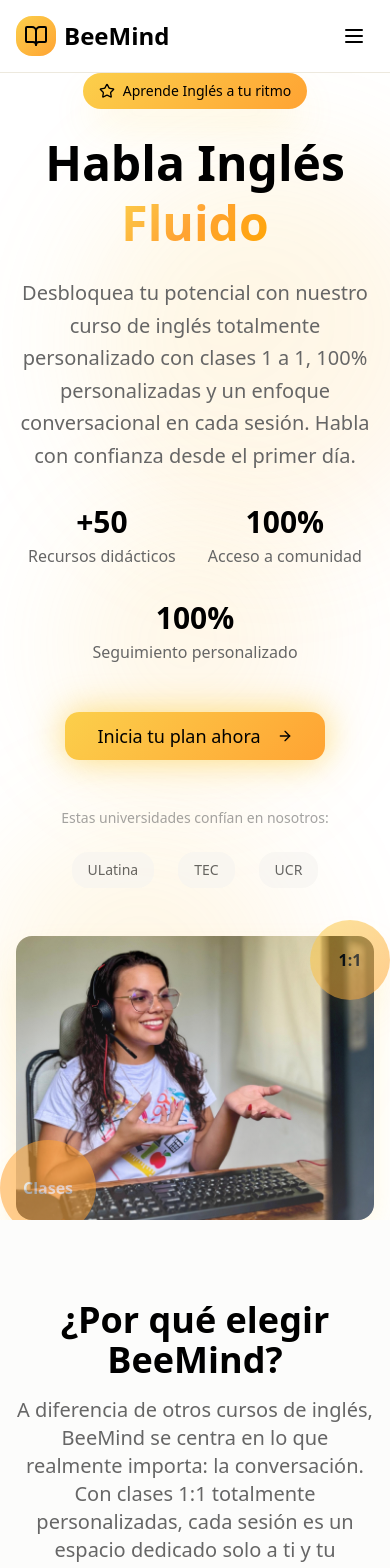
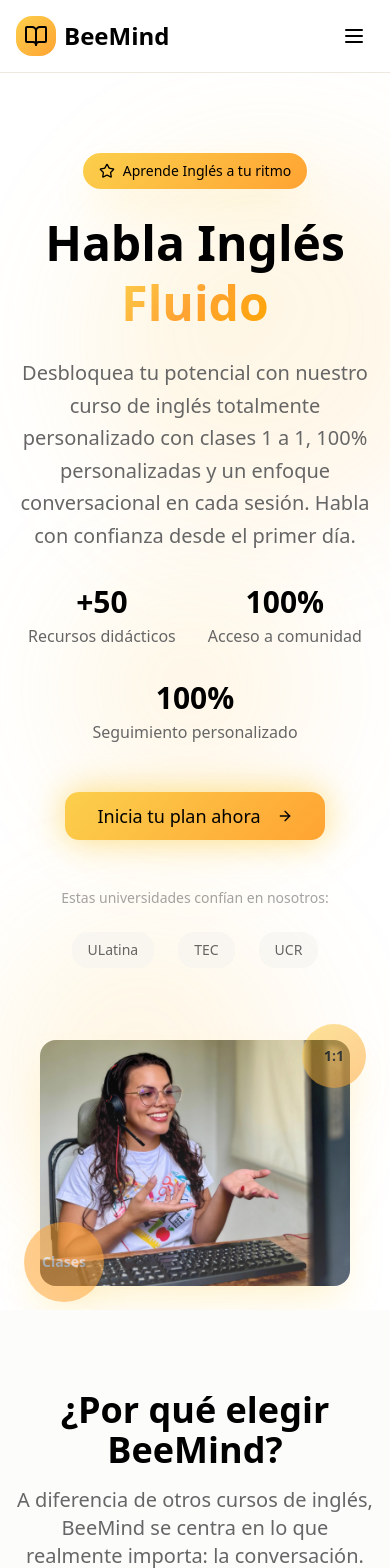
Before and after one commit to danielcdz/beeMind, a React (Vite) app: page / in a window 390 px wide. Shown: the top 1568 px of the page. Built offline with nearby package versions, Linux system fonts and the light colour scheme.

Commit message:
Fix responsiveness

```diff
--- a/src/components/Hero.tsx
+++ b/src/components/Hero.tsx
@@ -5,7 +5,7 @@ import teacher from "@/assets/teacher-1.jpeg";
 
 const Hero = () => {
   return (
-    <section id="home" className="relative min-h-screen flex items-center justify-center overflow-hidden">
+    <section id="home" className="relative min-h-screen flex items-center justify-center overflow-hidden pt-20 md:pt-0">
       {/* Background blur effects */}
       <div className="absolute inset-0 bg-background">
         <div className="absolute top-20 left-20 w-96 h-96 bg-gradient-blur rounded-full blur-3xl opacity-70 animate-pulse"></div>
@@ -74,7 +74,7 @@ const Hero = () => {
           </div>
 
           {/* Hero Image */}
-          <div className="relative animate-fade-in">
+          <div className="relative animate-fade-in p-6 md:p-0">
             <div className="relative rounded-2xl overflow-hidden shadow-glow">
               <img
                 src={teacher}
@@ -84,10 +84,10 @@ const Hero = () => {
               <div className="absolute inset-0 bg-gradient-to-t from-background/20 to-transparent"></div>
             </div>
             {/* Floating elements */}
-            <div className="absolute -top-4 -right-4 w-20 h-20 bg-gradient-primary rounded-full flex items-center justify-center text-primary-foreground font-bold shadow-glow animate-pulse">
+            <div className="absolute top-2 md:-top-4 right-2 md:-right-4 w-16 md:w-20 h-16 md:h-20 bg-gradient-primary rounded-full flex items-center justify-center text-primary-foreground font-bold shadow-glow animate-pulse text-sm md:text-base">
               1:1
             </div>
-            <div className="absolute -bottom-4 -left-4 w-24 h-24 bg-secondary rounded-full flex items-center justify-center text-secondary-foreground font-bold shadow-glow animate-pulse">
+            <div className="absolute bottom-2 md:-bottom-4 left-2 md:-left-4 w-20 md:w-24 h-20 md:h-24 bg-secondary rounded-full flex items-center justify-center text-secondary-foreground font-bold shadow-glow animate-pulse text-sm md:text-base">
               Clases
             </div>
           </div>
```
